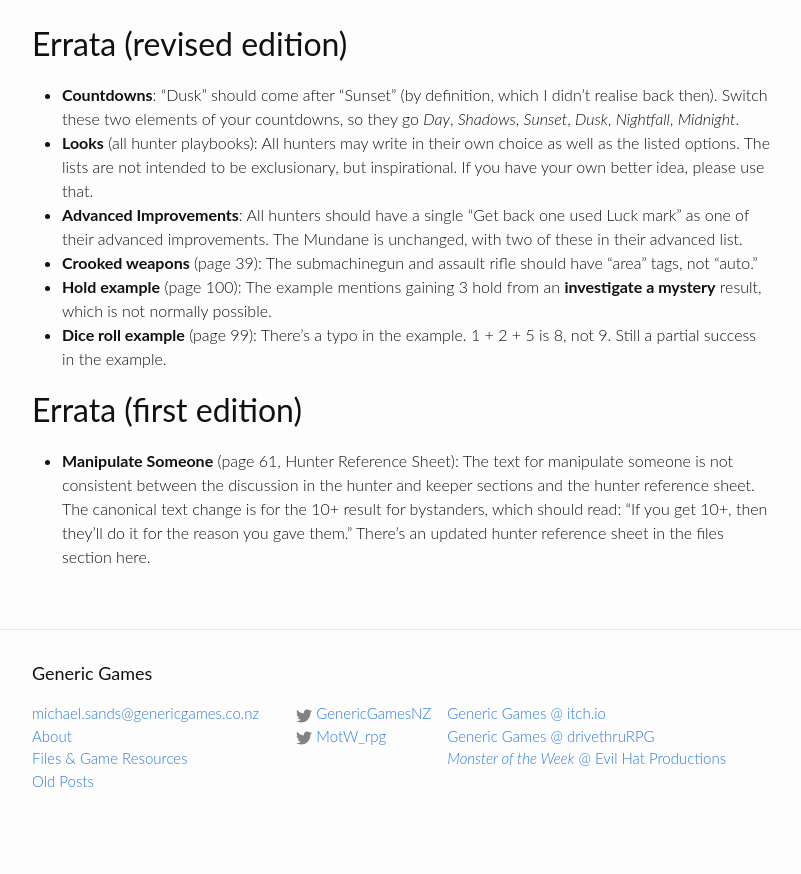
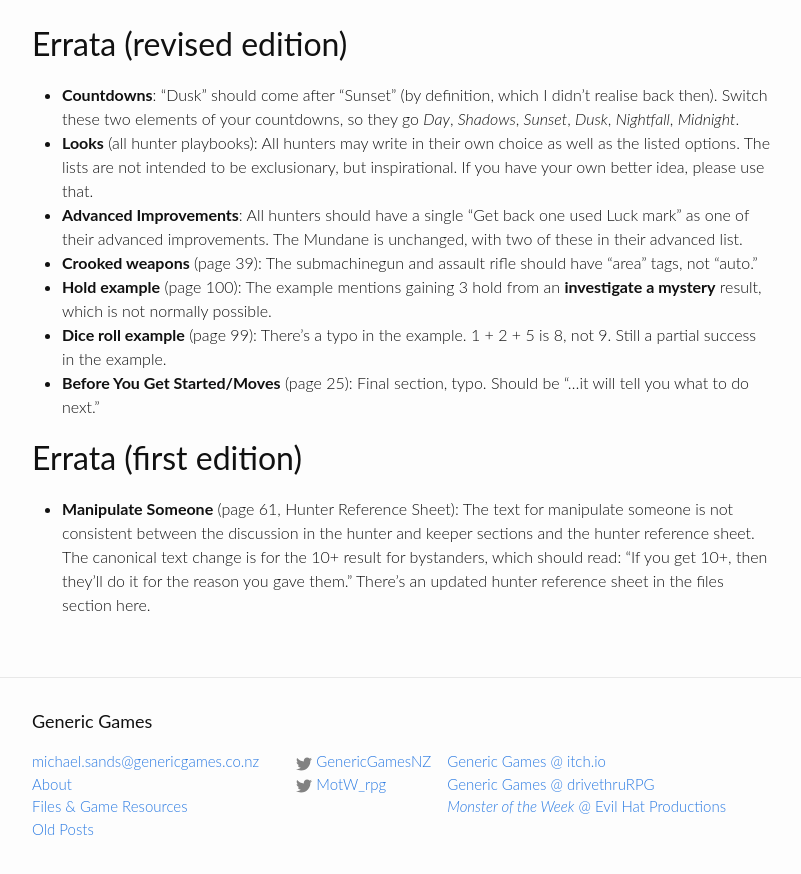
Before and after one commit to michael-sands/generic_games_site, a Jekyll site: the page built from motw.md, in a window 1280 px wide and 900 px high, scrolled down 2549 px. Shown: the top 874 px of the window, without its empty margins (238-1039 px from the left). Built offline with Jekyll 4.4.1, drawn with Linux system fonts in a browser that asks for light colours; before the commit the page ends 3401 px from its top, so only the background shows below that.

Commit message:
a couple of small updates

```diff
--- a/motw.md
+++ b/motw.md
@@ -116,6 +116,7 @@
 * **Crooked weapons** (page 39): The submachinegun and assault rifle should have "area" tags, not "auto."
 * **Hold example** (page 100): The example mentions gaining 3 hold from an **investigate a mystery** result, which is not normally possible.
 * **Dice roll example** (page 99): There's a typo in the example. 1 + 2 + 5 is 8, not 9. Still a partial success in the example.
+* **Before You Get Started/Moves** (page 25): Final section, typo. Should be "...it will tell you what to do next."
 
 Errata (first edition)
 ----------------------
```
Also changed, not shown: motw_actual_plays.md (+1 -0 lines).
